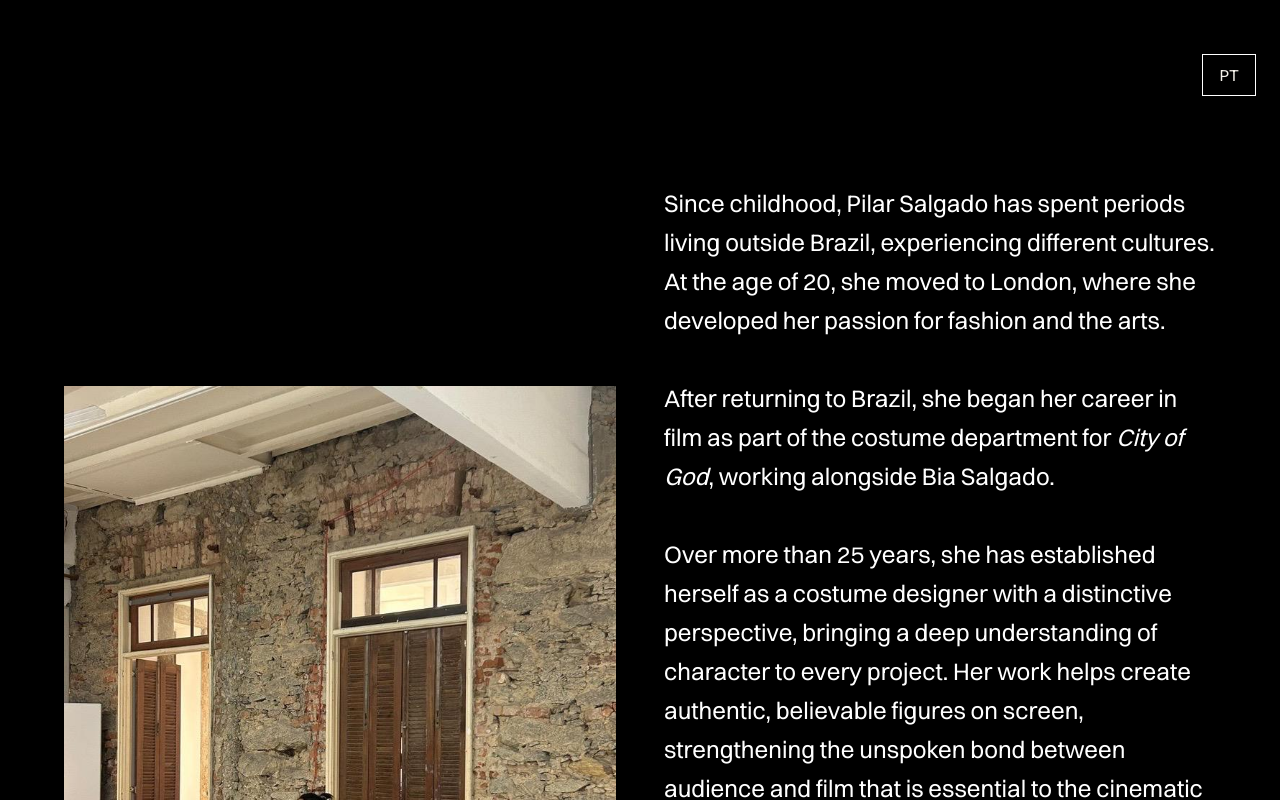
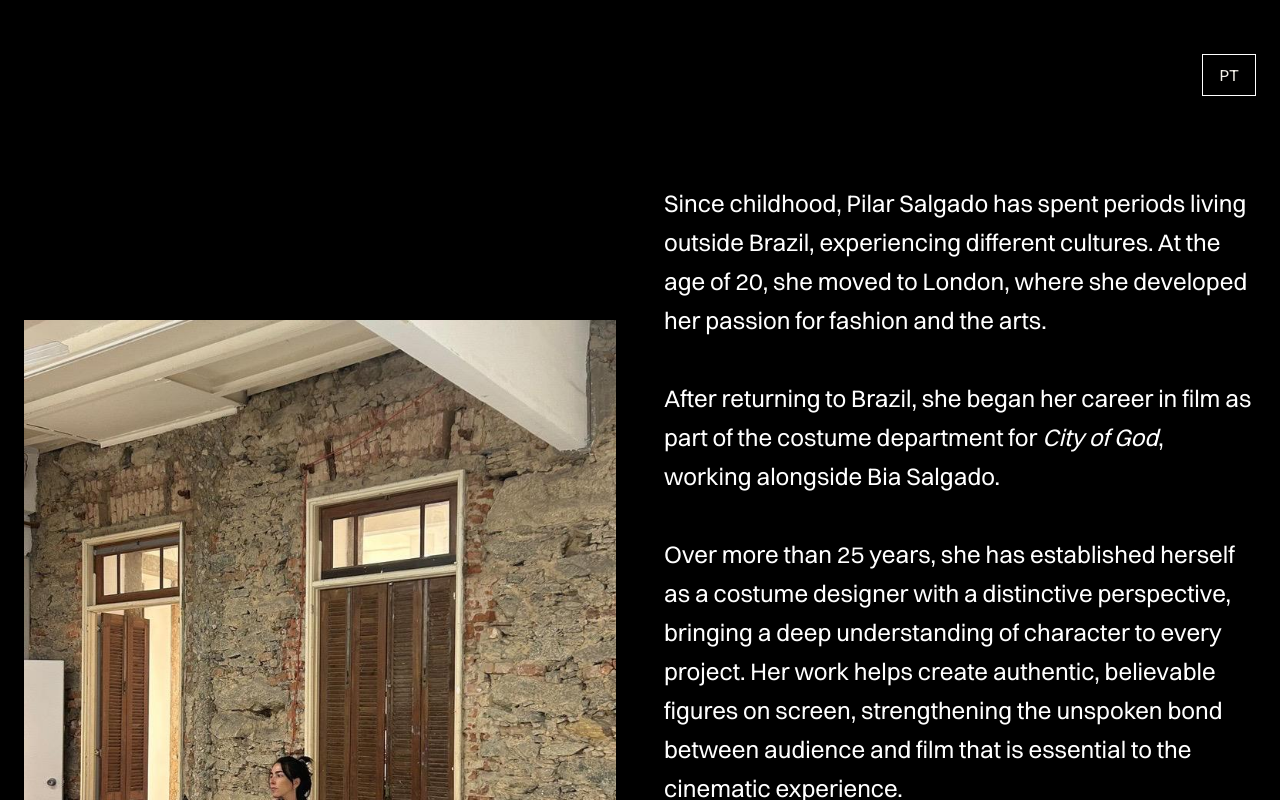
Before and after one commit to guerrinharj/pilar-salgado, a Next.js app: page /en in a window 1280 px wide. Shown: the part 680-1480 px from the top of the page. Built offline with nearby package versions, Linux system fonts and the light colour scheme; no server answers.

Commit message:
photo padding

```diff
--- a/app/[locale]/page.tsx
+++ b/app/[locale]/page.tsx
@@ -26,7 +26,6 @@ export default async function HomePage({ params }: Props) {
                     items-center
                     gap-12
                     px-6
-                    md:px-16
                     py-16
                 "
             >
```
